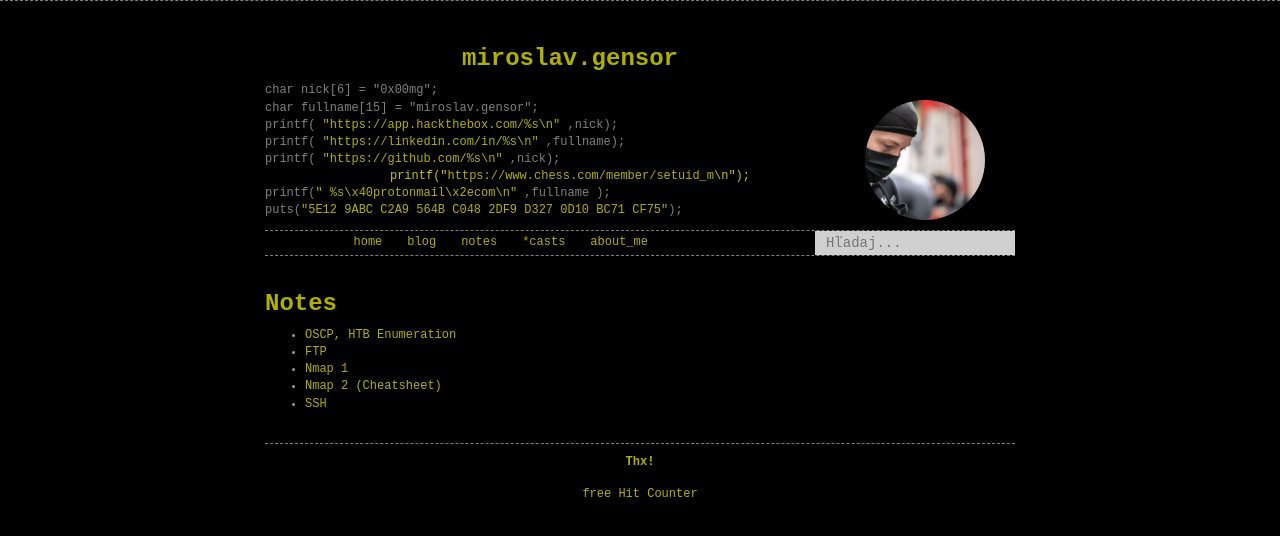
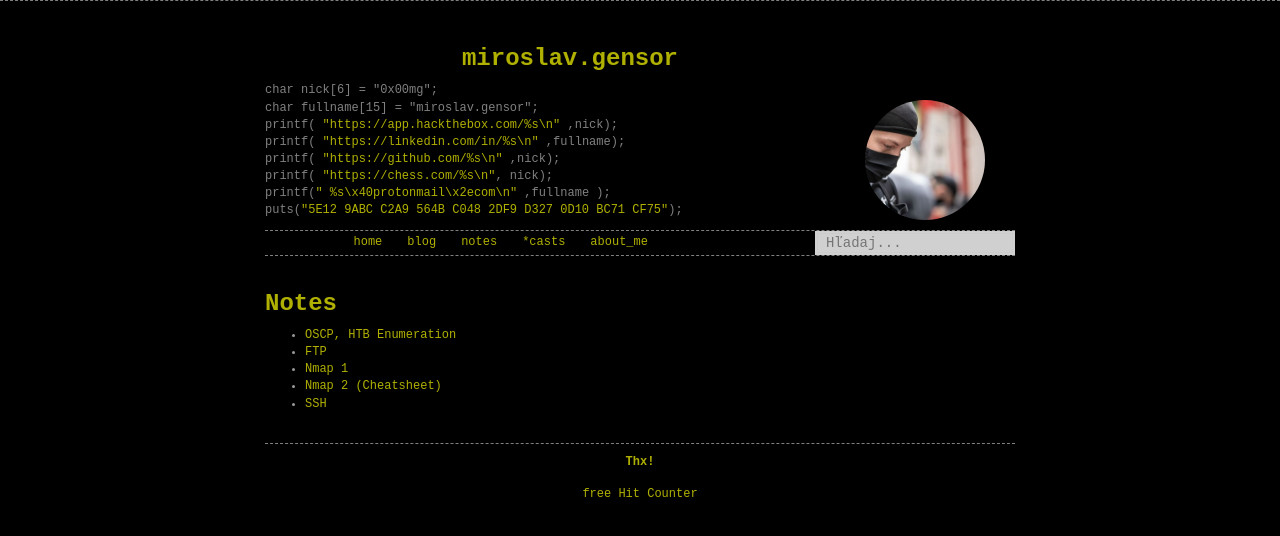
Before and after one commit to 0x00mg/0x00mg.github.io, a Jekyll site: the page built from notes.md, in a window 1280 px wide. Shown: the top 536 px of the page. Built offline with Jekyll 4.4.1, drawn with Linux system fonts in a browser that asks for light colours.

Commit message:
Update header.html

```diff
--- a/_includes/header.html
+++ b/_includes/header.html
@@ -7,7 +7,7 @@
       <p>printf(<a href="https://{{ site.hackthebox.server }}/profile/{{ site.hackthebox.profile }}" target="_blank"><span class="string"> "https://{{ site.hackthebox.server }}/<span class="reserved">%s\n</span>"</span></a> ,nick);</p>
       <p>printf(<a href="https://{{ site.linkedin.server }}/in/{{ site.linkedin.profile }}" target="_blank"><span class="string"> "https://{{ site.linkedin.server }}/in/<span class="reserved">%s\n</span>"</span></a> ,fullname);</p>
       <p>printf(<a href="https://{{ site.source_code.server }}/{{ site.source_code.nick }}" target="_blank"><span class="string"> "https://{{ site.source_code.server }}/<span class="reserved">%s\n</span>"</span></a> ,nick);</p>
-      <p></p>printf("<a href=\"https://www.chess.com/member/setuid_m\" target=\"_blank\">https://www.chess.com/member/setuid_m</a>\n");</p>
+      <p>printf(<a href="https://www.chess.com/member/setuid_m" target="_blank"> "https://chess.com/%s\n"</a>, nick);</p>
       <p>printf(<a href="mailto:{{ site.fullname }}@{{ site.mail.domain }}.{{ site.mail.ext }}"><span class="string">"<span class="reserved"> %s\x40</span>{{ site.mail.domain }}<span class="reserved">\x2e</span>{{ site.mail.ext }}<span class="reserved">\n</span>"</span></a> ,fullname );</p>
       <p>puts(<a href="{{ site.baseurl }}misc/pubkey.gpg.txt" target="_blank"><span class="string">"5E12 9ABC C2A9 564B C048  2DF9 D327 0D10 BC71 CF75"</span></a>);</p>
     </div>
```
